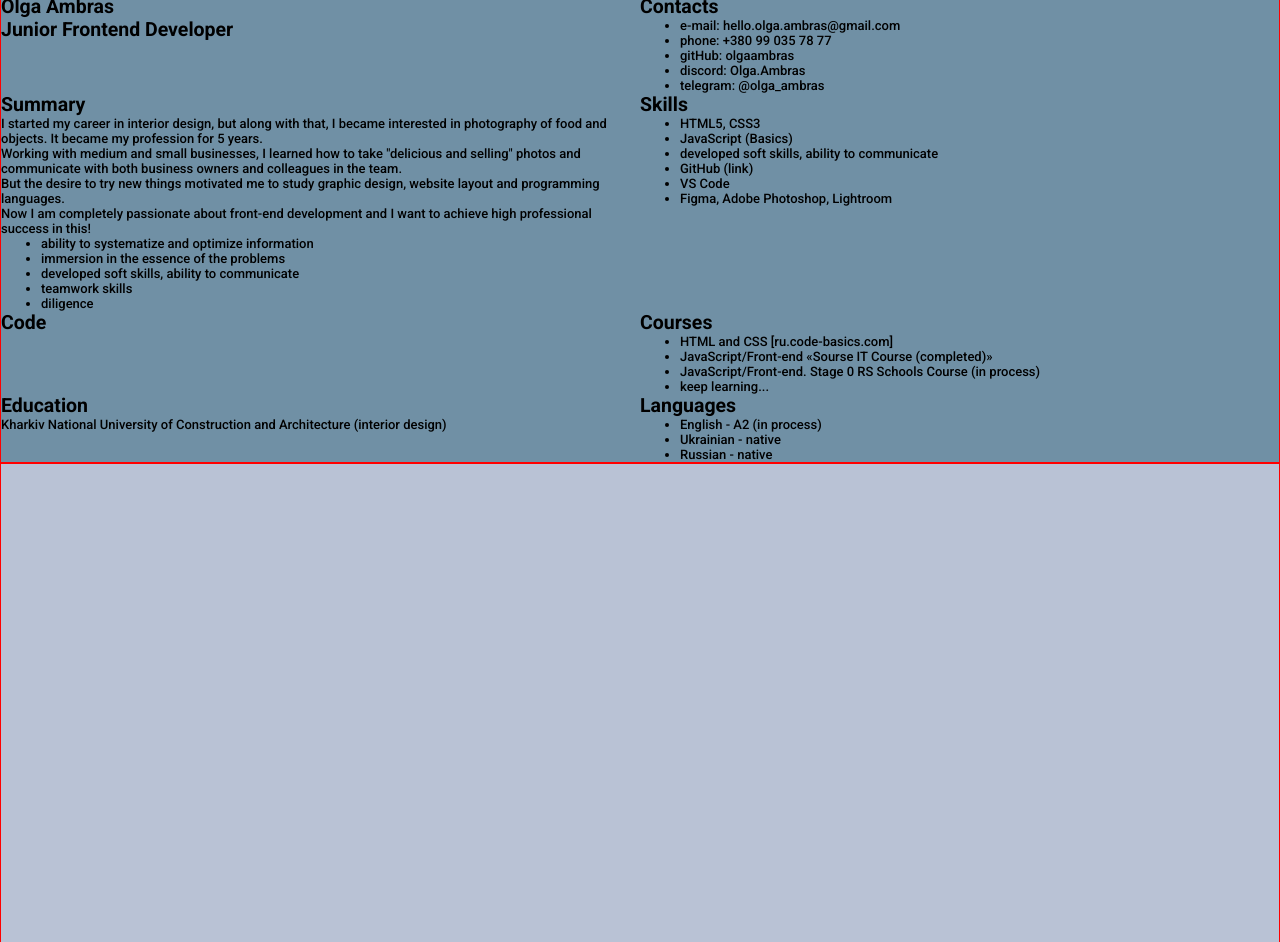
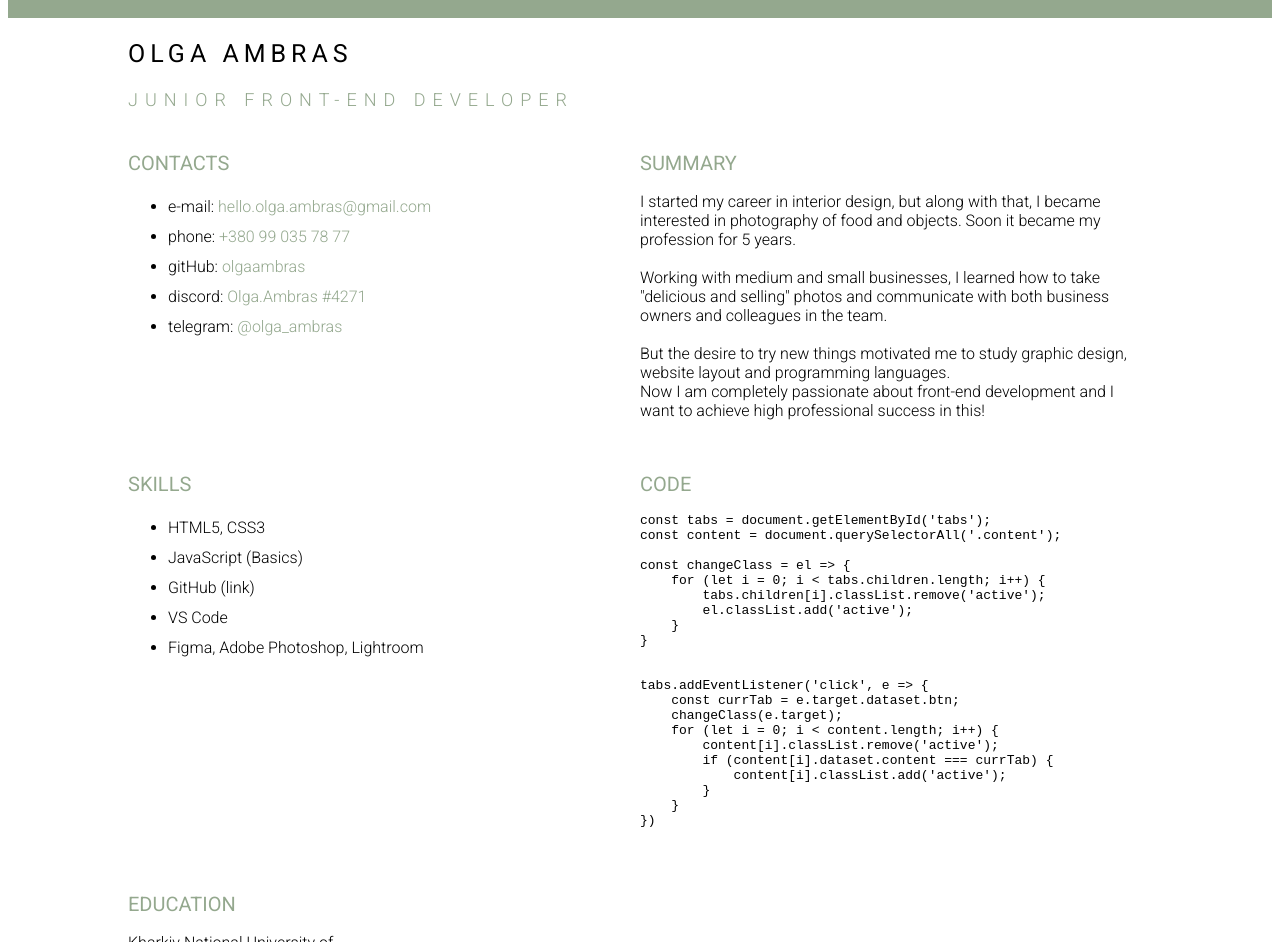
Before and after one commit to olgaambras/rsschool-cv, a plain HTML site: page index.html in a window 1280 px wide. Shown: the part 58-1000 px from the top of the page. Drawn offline with Linux system fonts and the light colour scheme.

Commit message:
docs: create cv file

```diff
--- a/css/style.css
+++ b/css/style.css
@@ -1,13 +1,16 @@
 .body {
     min-height: 100vh;
-    margin: 0;
-    padding: 0;
+    margin: 0px;
+    padding: 0px;
     display: flex;
     flex-direction: column;
     justify-content: space-between;
-    font-family: 'Roboto', sans-serif;
+    font-weight: 400;
+    line-height: 1.5;
+    color: #040404;
 }
 
+<link rel="preconnect" href="https://fonts.googleapis.com"><link rel="preconnect" href="https://fonts.gstatic.com" crossorigin><link href="https://fonts.googleapis.com/css2?family=Roboto:wght@100;300;400;500;700&display=swap" rel="stylesheet">
 
 * {
     box-sizing: border-box;
@@ -18,43 +21,60 @@ html {
     scroll-behavior: smooth;
 }
 
+/* Блок навигации вверху */
 .header {
-    border: 1px solid red;
+    height: 20%;
     margin: 0px auto;
-    background-color: rgb(229, 235, 132);
-    font-family: sans-serif;
+    background-color: rgb(148, 168, 142);
+    font-family: 'Roboto', sans-serif;
+    font-weight: 100;
+    color: rgb(254, 254, 254);
+
 }
 
+/* Центральный блок с блоками */
 .main {
-    border: 1px solid red;
     margin: 0px;
-    background-color: rgb(112, 144, 165);
+    background-color: #fff
+    font-family: 'Roboto', sans-serif;
+    /*font-weight: 300;*/
 }
 
 .footer {
-    border: 1px solid red;
-    background-color: rgb(185, 194, 213);
-    min-height: 100vh;
-    margin: 0;
-    padding: 0;
     display: flex;
     flex-direction: column;
     justify-content: space-between;
+    background-color: rgb(148, 168, 142);
+    padding: 20px 0 0 0 ;
+    align-items: center;
+    font-family: 'Roboto', sans-serif;
+    color: rgb(254, 254, 254);
+    height: 60px;
 }
 
 .container {
-    max-width: 1440px;
+    max-width: 1024px;
     margin: 0 auto;
 }
+
 .main-container {
     display: flex;
     flex-wrap: wrap;
-    font-family: 'Roboto', sans-serif;
-    font-size: 13px;
+}
+
+.contact-item {
+    color:rgb(148, 168, 142);
 }
 
 .section{
     width: 50%;
+    font-family: 'Roboto', sans-serif;
+    font-weight: 300;
+    margin: 10px 0px 10px 0px;
+}
+
+.section li {
+    line-height: 30px;
 }
 
 @media (max-width: 768px) {
@@ -63,32 +83,51 @@ html {
     }
 }
 
+.section-title-main{
+    font-size: 25px;
+    font-weight: 400;
+    text-transform: uppercase;
+    letter-spacing: 5px;
+}
+
+.section-title-main-{
+    font-size: 18px;
+    font-weight: 300;
+    text-transform: uppercase;
+    letter-spacing: 7px;
+    color: rgb(148, 168, 142);
+}
+
+.section-title {
+    font-size: 20px;
+    font-weight: 400;
+    text-transform: uppercase;
+    color: rgb(148, 168, 142);
+}
+
+
+/* Блок навигации --- расположение в линию, расстояние между кнопками */
 .nav-list {
     display: flex;
     justify-content: flex-end;
     align-items: center;
     list-style: none;
+    height: 60px;
+    font-family: 'Roboto', sans-serif;
+    font-weight: 300;
 }
 
+/* Блок навигации --- шрифт, сами кнопочки, курсор*/
 .nav-link {
     padding: 0 20px;
-    line-height: 50px;
+    line-height: 30px;
     text-decoration: none;
-    font-size: 30px;
-    color: rgb(45, 87, 28);
+    font-size: 18px;
+    color: rgb(255, 255, 255);
     transition: .3s;
     cursor: pointer
 }
 
-.nav-link {
-    transition: .3s;
-}
-.section-item a {
-    color: #829985;
-    text-decoration: none;
-    transition: color 0.5s;
-}
-
-.section-item a:hover {
+/* .section-item a:hover {
     color: #4d2323;
-}
+} */
--- a/index.html
+++ b/index.html
@@ -9,7 +9,7 @@
 
     <link rel="preconnect" href="https://fonts.googleapis.com">
     <link rel="preconnect" href="https://fonts.gstatic.com" crossorigin>
-    <link href="https://fonts.googleapis.com/css2?family=Roboto:wght@100;300;500;700&display=swap" rel="stylesheet">
+    <link href="https://fonts.googleapis.com/css2?family=Roboto:wght@100;300;400;500;700&display=swap" rel="stylesheet">
 
     <link rel="stylesheet" href="css/style.css">
 
@@ -18,7 +18,7 @@
 
 <body>
     <header class="header">
-        <div class="container"></div>
+        <div class="container">
             <nav class="nav">
                 <ul class="nav-list">
                     <li class="nav-item"><a href="#contacts" class="nav-link">Contacts</a></li>
@@ -30,52 +30,56 @@
                     <li class="nav-item"><a href="#english" class="nav-link">English</a></li>
                 </ul>
             </nav>
+        </div>
 
     </header>
 
 
     <main class="main" >
-        <container class="main-container">
-            <section class="section"  id="profile">
-                <h1 class="section-title">Olga Ambras</h1>
-                <h2 class="section-title"> Junior Frontend Developer</h2>
+        <div class="container">
+
+                <section class="section" id="profile">
+                    <h1 class="section-title-main">Olga Ambras</h1>
+                    <h2 class="section-title-main-"> Junior Front-end Developer</h2>
                 </section>
 
+                <!-- <img src="my photo.jpg" alt="my photo" height=230 width=200> -->
 
+            <container class="main-container">
                 <section class="section" id="contacts">
-                <h2> Contacts </h2>
+                    <h2 class="section-title"> Contacts </h2>
                         <ul>
-                        <li>e-mail: hello.olga.ambras@gmail.com</li>
-                        <li>phone: +380 99 035 78 77</li>
-                        <li>gitHub: olgaambras</li>
-                        <li>discord: Olga.Ambras</li>
-                        <li>telegram: @olga_ambras</li>
+                            <li>e-mail: <span class="contact-item">hello.olga.ambras@gmail.com</span></li>
+                            <li>phone: <span class="contact-item" >+380 99 035 78 77</span></li>
+                            <li>gitHub: <span class="contact-item" > olgaambras </span></li>
+                            <li>discord: <span class="contact-item" > Olga.Ambras #4271 </span></li>
+                            <li>telegram: <span class="contact-item" > @olga_ambras </span></li>
                         </ul>
                 </section>
 
                 <section class="section" id="summary">
-                <h2> Summary </h2>
-                <p class="summary"> I started my career in interior design, but along with that, I became interested in photography of food and objects. It
+                    <h2 class="section-title"> Summary </h2>
+                    <p class="summary"> I started my career in interior design, but along with that, I became interested in photography of food and objects. Soon it
                     became my profession for 5 years.<br>
+                    <br>
                     Working with medium and small businesses, I learned how to take "delicious and selling" photos and communicate with both
                     business owners and colleagues in the team. <br>
+                    <br>
                     But the desire to try new things motivated me to study graphic design, website layout and programming languages.<br>
                     Now I am completely passionate about front-end development and I want to achieve high professional success in this! </p>
-                    <ul>
+                        <!-- <ul>
                             <li>ability to systematize and optimize information</li>
                             <li>immersion in the essence of the problems</li>
                             <li>developed soft skills, ability to communicate</li>
                             <li>teamwork skills</li>
-                        <li>diligence</li>
-                    </ul>
+                        </ul> -->
                 </section>
 
                 <section class="section" id="skills">
-                <h2> Skills </h2>
+                    <h2 class="section-title"> Skills </h2>
                     <ul>
                         <li>HTML5, CSS3 </li>
                         <li>JavaScript (Basics) </li>
-                    <li>developed soft skills, ability to communicate</li>
                         <li>GitHub (link)</li>
                         <li>VS Code</li>
                         <li>Figma, Adobe Photoshop, Lightroom</li>
@@ -83,42 +87,69 @@
                 </section>
 
                 <section class="section" id="code">
-                <h2> Code </h2>
+                    <h2 class="section-title"> Code </h2>
+                    <code>
+                        <pre>
+const tabs = document.getElementById('tabs');
+const content = document.querySelectorAll('.content');
+
+const changeClass = el => {
+    for (let i = 0; i < tabs.children.length; i++) {
+        tabs.children[i].classList.remove('active');
+        el.classList.add('active');
+    }
+}
+
+
+tabs.addEventListener('click', e => {
+    const currTab = e.target.dataset.btn;
+    changeClass(e.target);
+    for (let i = 0; i < content.length; i++) {
+        content[i].classList.remove('active');
+        if (content[i].dataset.content === currTab) {
+            content[i].classList.add('active');
+        }
+    }
+})
+                        </pre>
+                    </code>
                 </section>
 
                 <section class="section" id="courses">
-                <h2> Courses </h2>
+                    <section class="section" id="education">
+                        <h2 class="section-title"> Education </h2>
+                        <p>Kharkiv National University
+                            of Construction and Architecture.
+                            Interior design. (completed in 2013)</p>
+                    </section>
+
+                    <h2 class="section-title"> Courses </h2>
                     <ul>
                         <li>HTML and CSS [ru.code-basics.com]</li>
-                    <li>JavaScript/Front-end «Sourse IT Course (completed)»</li>
+                        <li>JavaScript/Front-end «Sourse IT Course (completed in 2022)»</li>
                         <li>JavaScript/Front-end. Stage 0 RS Schools Course (in process)</li>
                         <li>keep learning...</li>
                     </ul>
-            </section>
-
-            <section class="section" id="education">
-                <h2> Education </h2>
-                <p>Kharkiv National University
-                of Construction and Architecture
-                (interior design)</p>
-            </section>
-
                     <section class="section" id="english">
-                <h2> Languages </h2>
+                        <h2 class="section-title"> Languages </h2>
                         <ul>
                             <li>English - A2 (in process)</li>
                             <li>Ukrainian - native</li>
                             <li>Russian - native</li>
                         </ul>
                     </section>
+                </section>
+
+
             </container>
+        </div>
 
 
     </main>
 
     <footer class="footer">
         <div class="container">
-
+            <p> © olgaambras</p>
         </div>
     </footer>
 
```
Lines whose indentation alone changed are shown as unchanged.
